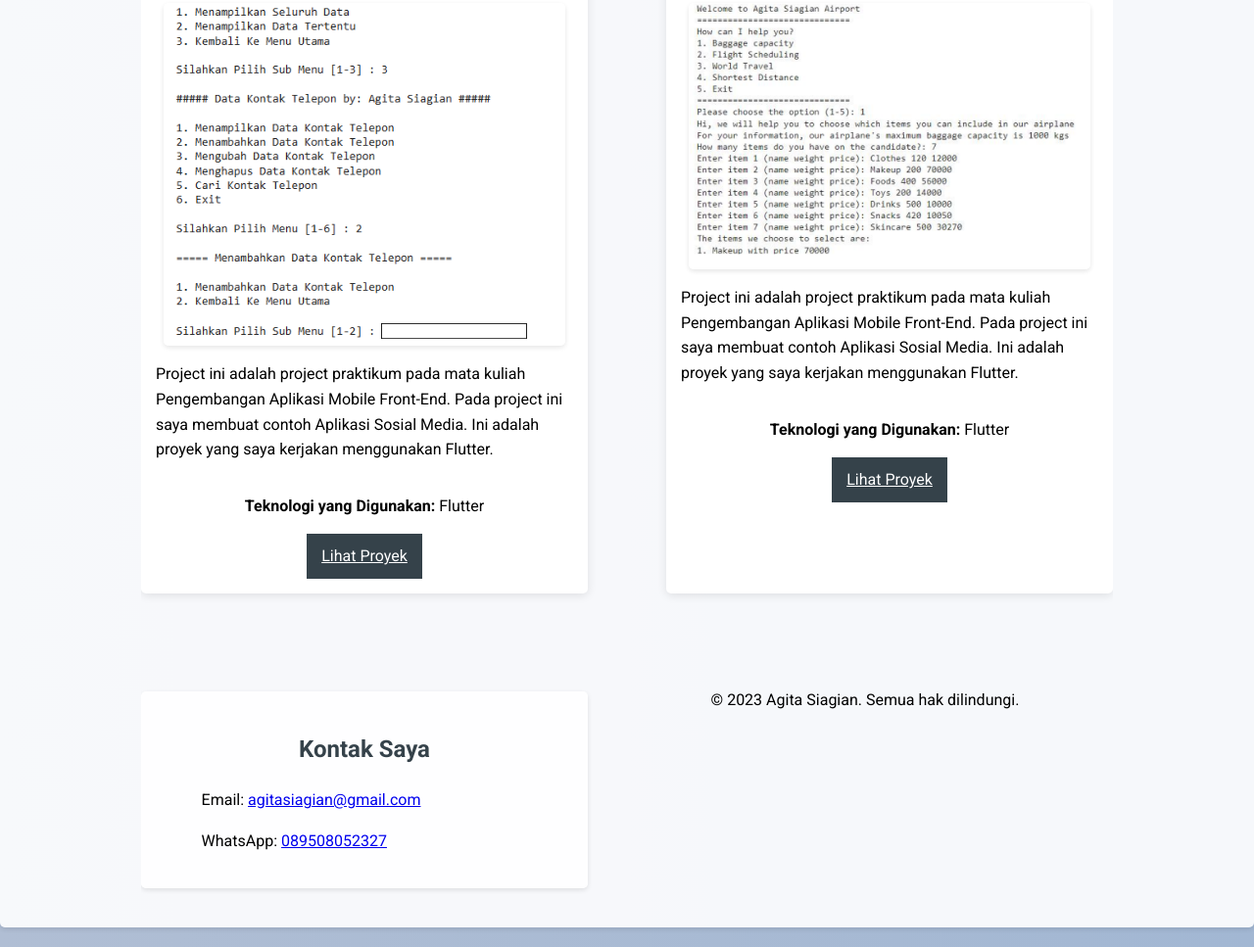
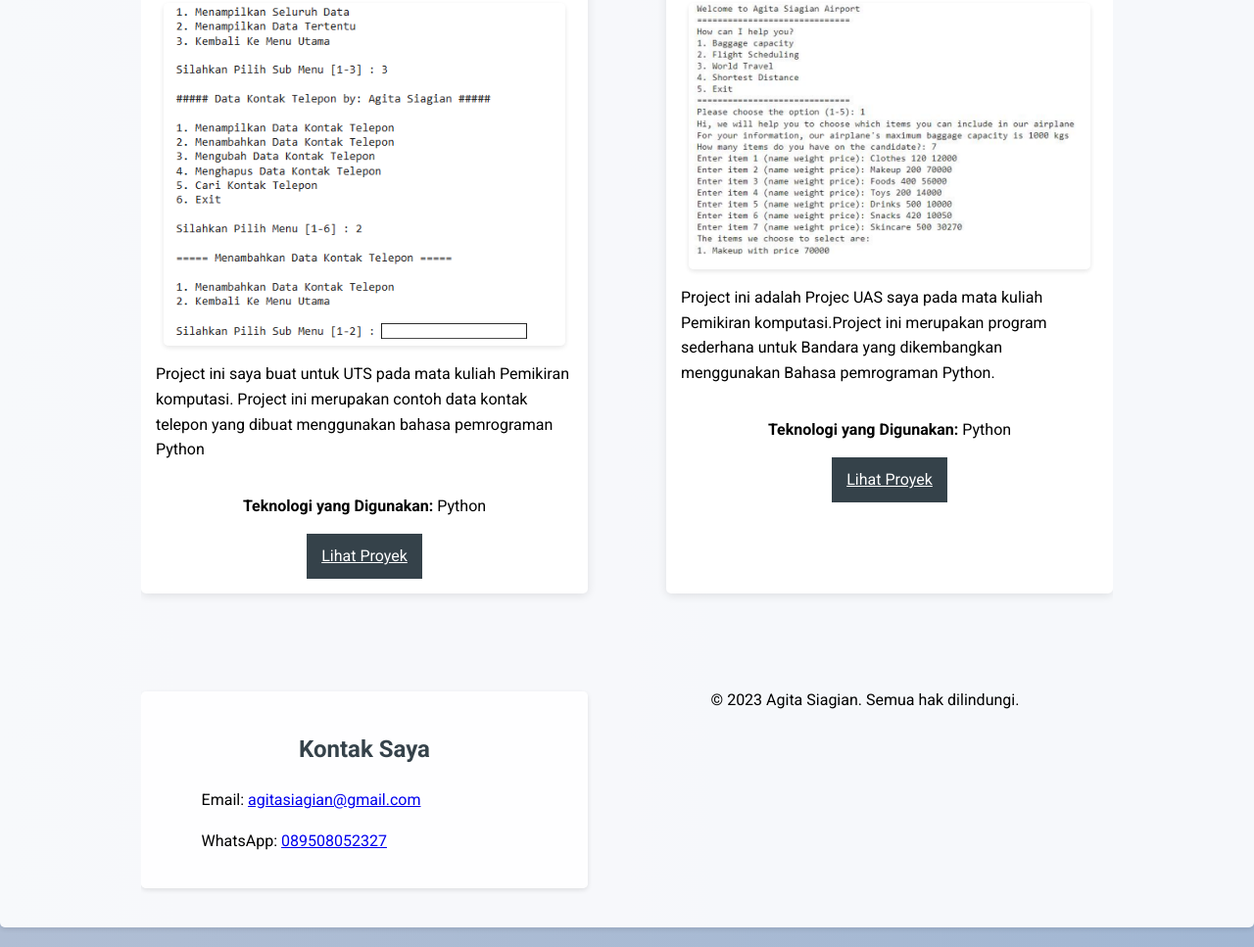
Before and after one commit to Agita-ky/portofolio, a plain HTML site: page index.html in a window 1280 px wide. Shown: the part 1508-2475 px from the top of the page at 98% size. Drawn offline with Linux system fonts and the light colour scheme.

Commit message:
Update index.html

```diff
--- a/index.html
+++ b/index.html
@@ -53,15 +53,15 @@
                 <div class="project">
                     <h3>Proyek 3: Kontak Telepon</h3>
                     <img src="properti\Project 3.png" alt="Proyek 1" class="project-img">
-                    <p>Project ini adalah project praktikum pada mata kuliah Pengembangan Aplikasi Mobile Front-End. Pada project ini saya membuat contoh Aplikasi Sosial Media. Ini adalah proyek yang saya kerjakan menggunakan Flutter.</p>
-                    <p><strong>Teknologi yang Digunakan:</strong> Flutter</p>
+                    <p>Project ini saya buat untuk UTS pada mata kuliah Pemikiran komputasi. Project ini merupakan contoh data kontak telepon yang dibuat menggunakan bahasa pemrograman Python</p>
+                    <p><strong>Teknologi yang Digunakan:</strong> Python</p>
                     <a href="https://colab.research.google.com/drive/1onSaZ5yUe3RK-q9kRbcfUPhVLd6Z7I42?usp=sharing" class="btn">Lihat Proyek</a>
                 </div>
                 <div class="project">
                     <h3>Proyek 4: Program Bandara</h3>
                     <img src="properti\Project 4.png" alt="Proyek 1" class="project-img">
-                    <p>Project ini adalah project praktikum pada mata kuliah Pengembangan Aplikasi Mobile Front-End. Pada project ini saya membuat contoh Aplikasi Sosial Media. Ini adalah proyek yang saya kerjakan menggunakan Flutter.</p>
-                    <p><strong>Teknologi yang Digunakan:</strong> Flutter</p>
+                    <p>Project ini adalah Projec UAS saya pada mata kuliah Pemikiran komputasi.Project ini merupakan program sederhana untuk Bandara yang dikembangkan menggunakan Bahasa pemrograman Python.</p>
+                    <p><strong>Teknologi yang Digunakan:</strong> Python</p>
                     <a href="https://mikroskilacid-my.sharepoint.com/:f:/g/personal/201111511_alumni_mikroskil_ac_id/EuYNvaCidx1Nh30vDeVwdqYBMZewoDsEirweh0ccFofJsQ?e=Aeb3Nz" class="btn">Lihat Proyek</a>
                 </div>
 
```
